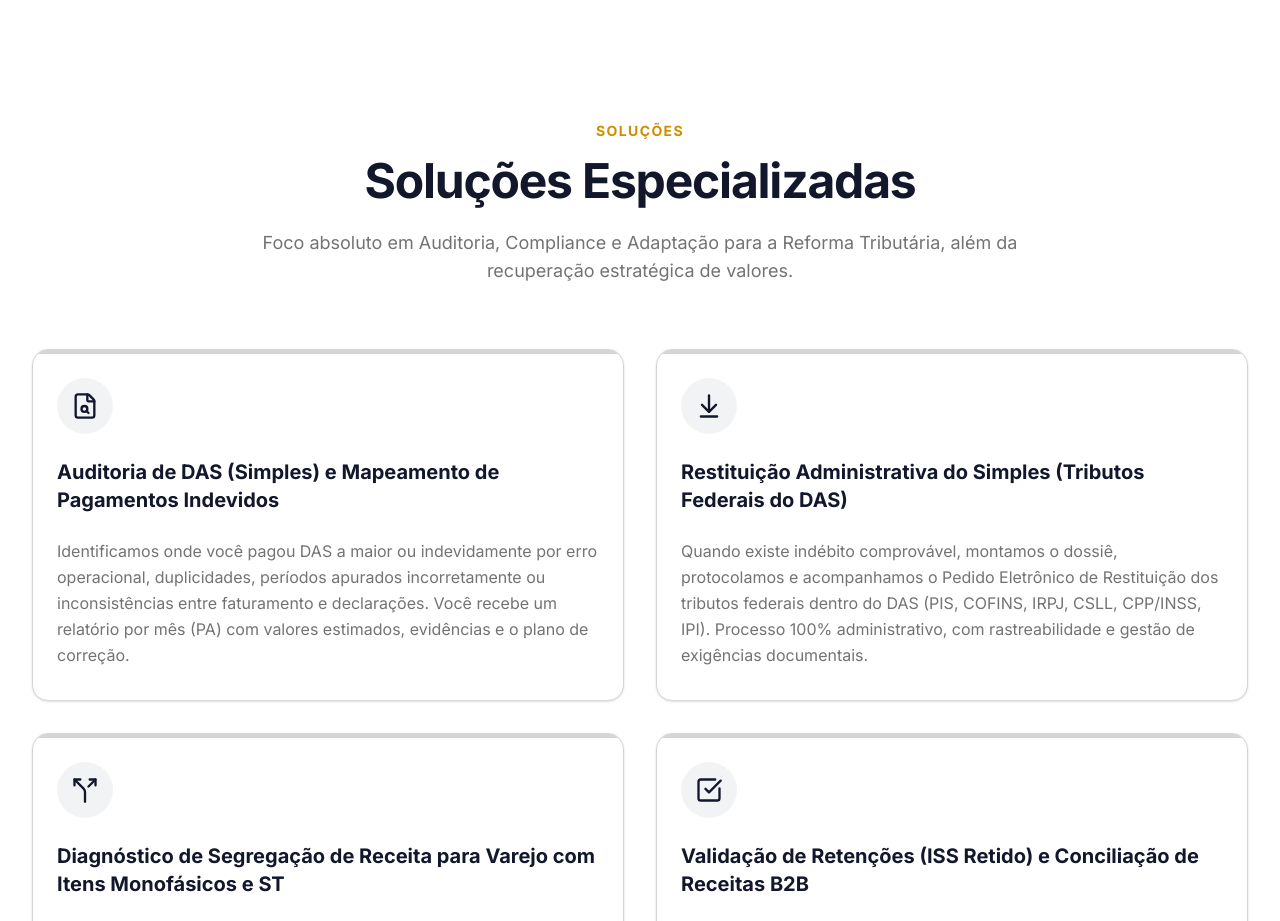
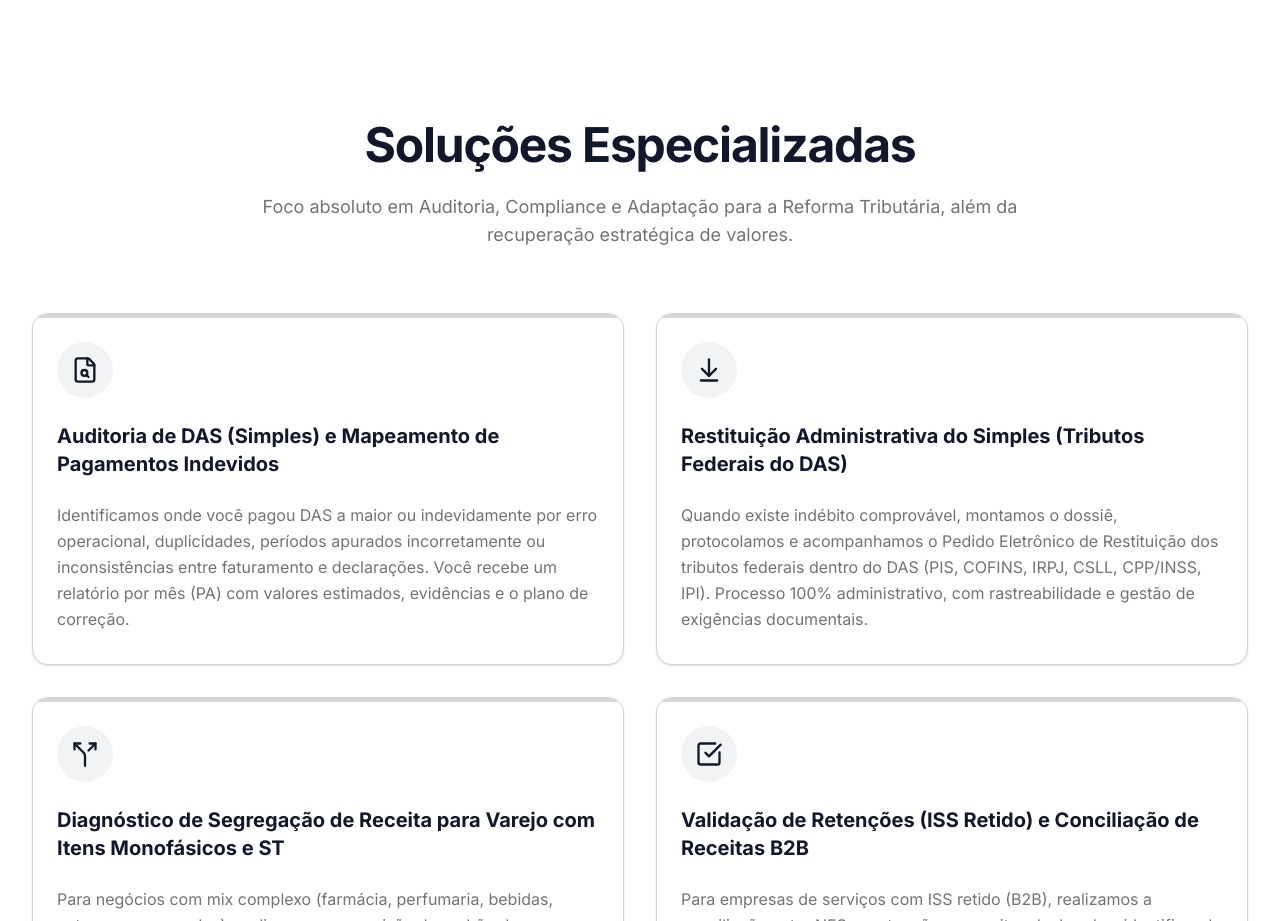
Before and after one commit to renanfmiola-art/webpage-nexus, a Next.js app: page / in a window 1280 px wide. Shown: the part 1500-2421 px from the top of the page. Built offline with nearby package versions, Linux system fonts and the light colour scheme; no server answers.

Commit message:
Remove 'Soluções' subtitle from Services section

```diff
--- a/components/sections/Services.tsx
+++ b/components/sections/Services.tsx
@@ -11,7 +11,6 @@ export async function Services() {
         <section id="services" className="bg-white py-24">
             <Container>
                 <div className="max-w-3xl mx-auto text-center mb-16 fade-in slide-up">
-                    <h2 className="text-sm font-bold text-accent tracking-widest uppercase mb-4">{t.mainNav.find((n) => n.href === "/#services")?.title || "Soluções"}</h2>
                     <h3 className="text-3xl md:text-5xl font-bold text-primary mb-6 tracking-tight">
                         {t.services.title}
                     </h3>
```
